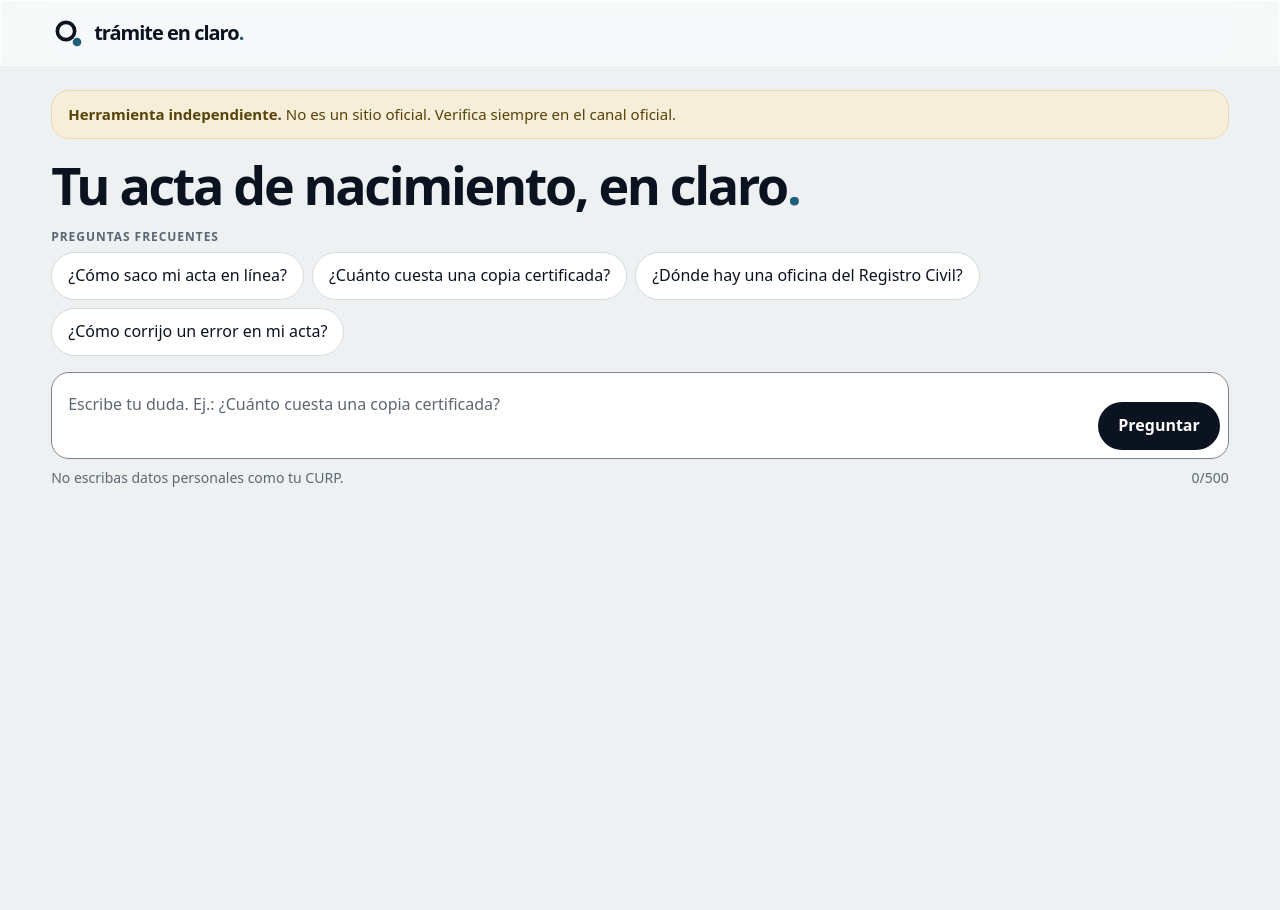
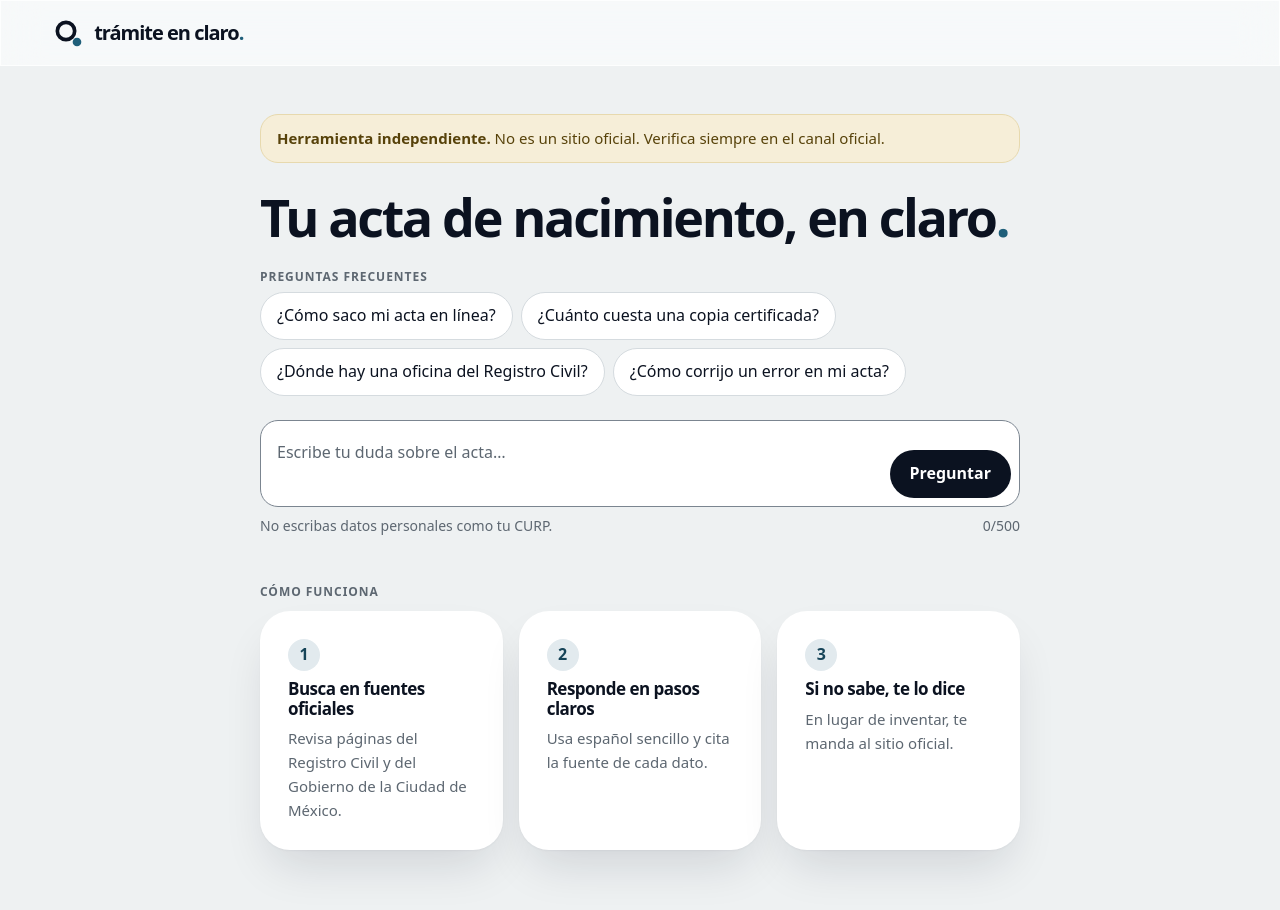
Before and after one commit to jonnschenk/Tramite-en-claro, a React (Vite) app in the folder frontend/: page / in a window 1280 px wide. Shown: the top 910 px of the page. Before the commit the page ends 800 px from the top, so only its background shows below. Built offline with nearby package versions, Linux system fonts and the light colour scheme; no server answers.

Commit message:
Fase 2: layout móvil y web, y sección Cómo funciona

```diff
--- a/frontend/src/App.jsx
+++ b/frontend/src/App.jsx
@@ -9,6 +9,7 @@ import AnswerView from './components/AnswerView.jsx';
 import NoInfoState from './components/NoInfoState.jsx';
 import OffTopicState from './components/OffTopicState.jsx';
 import ErrorState from './components/ErrorState.jsx';
+import HowItWorks from './components/HowItWorks.jsx';
 
 // Preguntas que el corpus sí cubre (fuentes 01, 02, 05 y 06).
 const SUGGESTIONS = [
@@ -67,7 +68,7 @@ function App() {
   return (
     <>
       <Header />
-      <main className="page">
+      <main className={`page${isIdle ? ' page--idle' : ''}`}>
         <Notice />
 
         {isIdle ? (
@@ -88,6 +89,7 @@ function App() {
           />
         )}
 
+        <div className={`ask-bar${isIdle ? '' : ' ask-bar--docked'}`}>
           <QuestionForm
             value={question}
             onChange={handleChange}
@@ -95,6 +97,9 @@ function App() {
             isLoading={isLoading}
             error={formError}
           />
+        </div>
+
+        {isIdle && <HowItWorks />}
 
         {/* aria-live: el lector de pantalla anuncia lo que aparece aquí (cargando, respuesta, errores). */}
         <section className="result" aria-live="polite" aria-busy={isLoading}>
--- /dev/null
+++ b/frontend/src/components/HowItWorks.jsx
@@ -0,0 +1,38 @@
+// Sección "Cómo funciona" (solo en el inicio de web): explica de dónde sale la información.
+const STEPS = [
+  {
+    title: 'Busca en fuentes oficiales',
+    text: 'Revisa páginas del Registro Civil y del Gobierno de la Ciudad de México.',
+  },
+  {
+    title: 'Responde en pasos claros',
+    text: 'Usa español sencillo y cita la fuente de cada dato.',
+  },
+  {
+    title: 'Si no sabe, te lo dice',
+    text: 'En lugar de inventar, te manda al sitio oficial.',
+  },
+];
+
+function HowItWorks() {
+  return (
+    <section className="how" aria-labelledby="how-title">
+      <h2 className="how__title" id="how-title">
+        Cómo funciona
+      </h2>
+      <ol className="how__list">
+        {STEPS.map((step, index) => (
+          <li key={step.title} className="card how__item">
+            <span className="how__number" aria-hidden="true">
+              {index + 1}
+            </span>
+            <h3 className="how__item-title">{step.title}</h3>
+            <p className="how__text">{step.text}</p>
+          </li>
+        ))}
+      </ol>
+    </section>
+  );
+}
+
+export default HowItWorks;
--- a/frontend/src/components/QuestionForm.jsx
+++ b/frontend/src/components/QuestionForm.jsx
@@ -39,7 +39,7 @@ function QuestionForm({ value, onChange, onSubmit, isLoading, error }) {
           id="question"
           className="question-form__input"
           rows={2}
-          placeholder="Escribe tu duda. Ej.: ¿Cuánto cuesta una copia certificada?"
+          placeholder="Escribe tu duda sobre el acta…"
           value={value}
           onChange={(event) => onChange(event.target.value)}
           onKeyDown={handleKeyDown}
--- /dev/null
+++ b/frontend/src/styles/_how-it-works.scss
@@ -0,0 +1,55 @@
+// Bloque BEM: how (sección "Cómo funciona", solo web)
+@use 'tokens' as *;
+@use 'mixins' as *;
+
+.how {
+  display: none; // en móvil no se muestra: la pantalla es para preguntar
+
+  @include web {
+    display: block;
+    margin-top: 24px;
+  }
+
+  &__title {
+    @include eyebrow;
+    margin-bottom: 12px;
+    color: $color-text-secondary;
+  }
+
+  &__list {
+    display: grid;
+    grid-template-columns: repeat(3, 1fr);
+    gap: 16px;
+    margin: 0;
+    padding: 0;
+    list-style: none;
+  }
+
+  &__item {
+    display: grid;
+    align-content: start;
+    gap: 8px;
+  }
+
+  &__number {
+    display: grid;
+    place-items: center;
+    width: 32px;
+    height: 32px;
+    border-radius: $radius-pill;
+    background: $color-accent-soft;
+    color: $color-accent-hover;
+    font-weight: 700;
+  }
+
+  &__item-title {
+    font-size: 1.0625rem;
+    font-weight: 700;
+  }
+
+  &__text {
+    margin: 0;
+    color: $color-text-secondary;
+    font-size: 0.9375rem;
+  }
+}
--- a/frontend/src/styles/_layout.scss
+++ b/frontend/src/styles/_layout.scss
@@ -1,10 +1,59 @@
+// Layout de la página (mobile-first).
+// Móvil: la barra de pregunta va fija abajo, al alcance del pulgar.
+// Web: en el inicio, columna centrada de 760 px; después de preguntar, ancho completo y la barra se queda arriba como un buscador.
+@use 'tokens' as *;
+@use 'mixins' as *;
 
-@use 'tokens' as *;
+$ask-bar-space: 200px; // espacio para que la barra fija no tape el final de la página sticky vs fixed
 
 .page {
   width: $container-width;
   margin-inline: auto;
-  padding-block: 24px;
+  padding-top: 24px;
+  padding-bottom: calc(#{$ask-bar-space} + env(safe-area-inset-bottom));
   display: grid;
   gap: 16px;
+
+  @include web {
+    padding-bottom: 64px;
+    gap: 24px;
+  }
+
+  &--idle {
+    @include web {
+      width: min(92%, $home-column-max);
+      padding-top: 48px;
+    }
+  }
 }
+
+.ask-bar {
+  position: fixed;
+  inset-inline: 0;
+  bottom: 0;
+  z-index: 10;
+  padding: 12px 4% calc(12px + env(safe-area-inset-bottom));
+  @include glass;
+  border-width: 1px 0 0;
+
+  @include web {
+    position: static;
+    padding: 0;
+    background: none;
+    border: 0;
+    -webkit-backdrop-filter: none;
+    backdrop-filter: none;
+  }
+
+  // Web, después de preguntar: la barra se queda arriba, debajo del encabezado.
+  &--docked {
+    @include web {
+      position: sticky;
+      top: 76px;
+      padding: 12px;
+      margin-inline: -12px;
+      border-radius: $radius-card-web;
+      @include glass;
+    }
+  }
+}
--- a/frontend/src/styles/main.scss
+++ b/frontend/src/styles/main.scss
@@ -10,3 +10,4 @@
 @use 'answer';
 @use 'sources';
 @use 'status';
+@use 'how-it-works';
```
Lines whose indentation alone changed are shown as unchanged.
